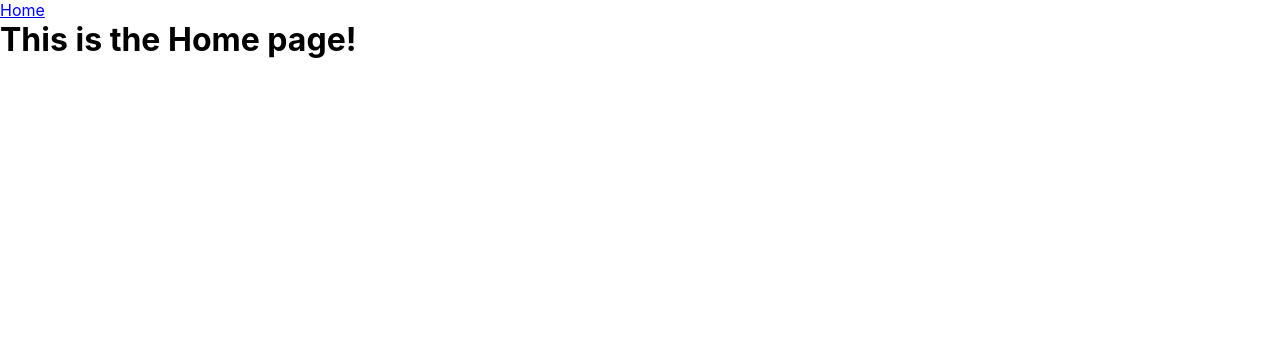
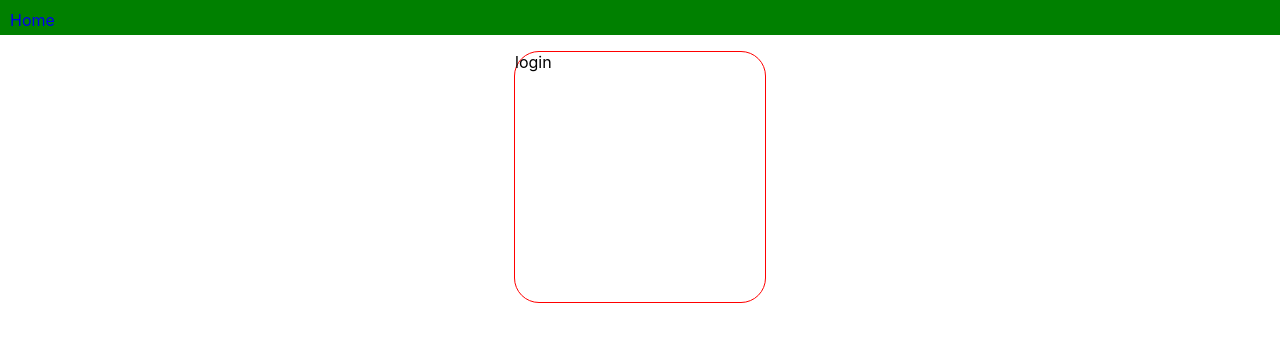
Before and after one commit to ikeman32/blog-it, a React (Create React App) app: page / in a window 1280 px wide. Shown: the top 342 px of the page. Built offline with nearby package versions, Linux system fonts and the light colour scheme.

Commit message:
adding stylling

```diff
--- a/src/App.js
+++ b/src/App.js
@@ -1,21 +1,20 @@
-import React from 'react';
-import { Link } from 'react-router-dom';
-import Routes from './components/routes/Routes';//Import routes
-import './App.scss';
+import React from "react";
+import { Link } from "react-router-dom";
+import Routes from "./components/routes/Routes"; //Import routes
+import { Header } from "./components/index";
+import "./App.scss";
 
 function App() {
   return (
     <div>
-      <header>
-        <nav>
-          <Link to="/">
-            Home
-          </Link>
+      <Header>
+        <nav style={{margin: '0 auto'} }>
+          <Link to="/" style={{textDecoration: 'none'}}>Home</Link>
         </nav>
-      </header>
-      <>
-      <Routes />
-      </>
+      </Header>
+      <div>
+        <Routes />
+      </div>
     </div>
   );
 }
--- /dev/null
+++ b/src/components/header/Header.js
@@ -0,0 +1,10 @@
+import styled from "styled-components";
+
+const Header = styled.header`
+  height: 15px;
+  padding: 10px;
+  background-color: green;
+  margin-bottom: 1rem;
+`;
+
+export default Header;
--- a/src/components/index.js
+++ b/src/components/index.js
@@ -2,12 +2,14 @@
 import Home from './home/Home';
 import About from './about/About'
 import Login from './login/login';
+import Header from './header/Header';
 
 //Then export them here
 export {
     Home,
     About,
-    Login
+    Login,
+    Header
 };
 
 /*
--- a/src/components/login/login.js
+++ b/src/components/login/login.js
@@ -1,8 +1,11 @@
-
+import React from "react"
+import LoginCard from "./logincard"
 
 const Login = ()=>{
     return(
-        <div>Login</div>
+        <LoginCard>
+            <p>login</p>
+        </LoginCard>
     )
 }
 
--- /dev/null
+++ b/src/components/login/logincard.js
@@ -0,0 +1,12 @@
+// import React from 'react';
+import styled from 'styled-components';
+
+const LoginCard = styled.div`
+border-radius: 25px;
+background-color: white;
+height: 250px;
+width: 250px;
+border: solid red 1px;
+margin: 0 auto;
+`
+export default LoginCard;
--- a/src/components/routes/Routes.js
+++ b/src/components/routes/Routes.js
@@ -10,9 +10,9 @@ Import all of your components from the index.js file in the root of components f
 const Routes = () =>{
     return(
         <>
-        <Route exact path="/" component={Home} />
+        <Route exact path="/" component={Login} />
         <Route path='/About' component={About} />
-        <Route path='/Login' component={Login} />
+        <Route path='/Home' component={Home} />
         {/* <Route path='/<pathname here>' component={<component name here>}/> */}
         </>
     )
```
